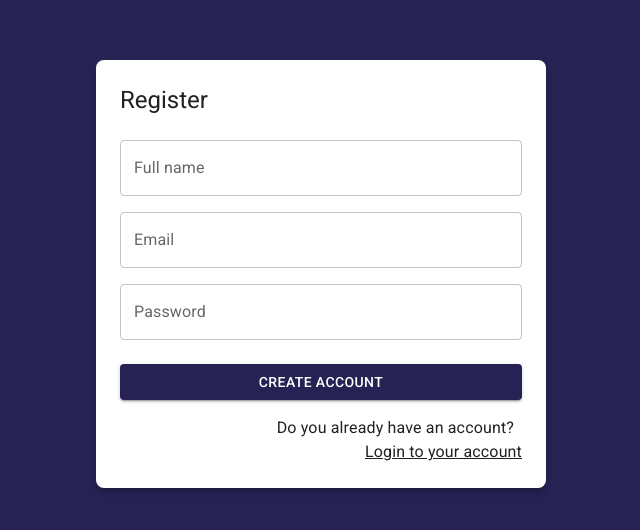
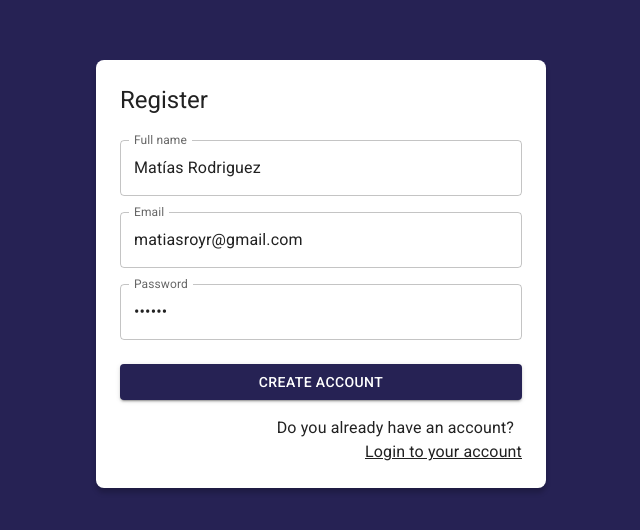
Before and after one commit to MatiasRoyRodriguez/journal-app, a React (Vite) app: page /auth/register in a window 1280 px wide. Shown: the part 126-656 px from the top of the page, without its empty margins (319-959 px from the left). Built offline with nearby package versions, Linux system fonts and the light colour scheme.

Commit message:
feat: add register form

```diff
--- a/src/auth/pages/RegisterPage.jsx
+++ b/src/auth/pages/RegisterPage.jsx
@@ -1,14 +1,28 @@
 import { Link as RouterLink } from 'react-router-dom';
-
-import { Google } from "@mui/icons-material"
 import { Button, Grid, Link, TextField, Typography } from "@mui/material"
 import { AuthLayout } from '../layout/AuthLayout';
+import { useForm } from '../../hooks';
+
+const formData = {
+	email: 'matiasroyr@gmail.com',
+	password: '123456',
+	displayName: 'Matías Rodriguez'
+}
 
 export const RegisterPage = () => {
+
+	const { displayName, email, password, onInputChange, formState } = useForm(formData);
+
+
+	const onSubmit = (event) => {
+		event.preventDefault();
+		console.log(formState);
+	}
+
 	return (
 
 		<AuthLayout title='Register'>
-			<form >
+			<form onSubmit={onSubmit}>
 
 				<Grid container>
 					<Grid item xs={12} sx={{ mt: 2 }}>
@@ -17,6 +31,9 @@
 							type="text"
 							placeholder="Full name"
 							fullWidth
+							name="displayName"
+							value={displayName}
+							onChange={onInputChange}
 						/>
 					</Grid>
 					<Grid item xs={12} sx={{ mt: 2 }}>
@@ -25,6 +42,9 @@
 							type="email"
 							placeholder="Email@example.com"
 							fullWidth
+							name="email"
+							value={email}
+							onChange={onInputChange}
 						/>
 					</Grid>
 					<Grid item xs={12} sx={{ mt: 2 }}>
@@ -33,11 +53,17 @@
 							type="password"
 							placeholder="Password"
 							fullWidth
+							name="password"
+							value={password}
+							onChange={onInputChange}
 						/>
 					</Grid>
 					<Grid container spacing={2} sx={{ mb: 2, mt: 1 }}>
 						<Grid item xs={12} >
-							<Button variant="contained" fullWidth>
+							<Button
+								type="submit"
+								variant="contained"
+								fullWidth>
 								Create Account
 							</Button>
 						</Grid>
```
